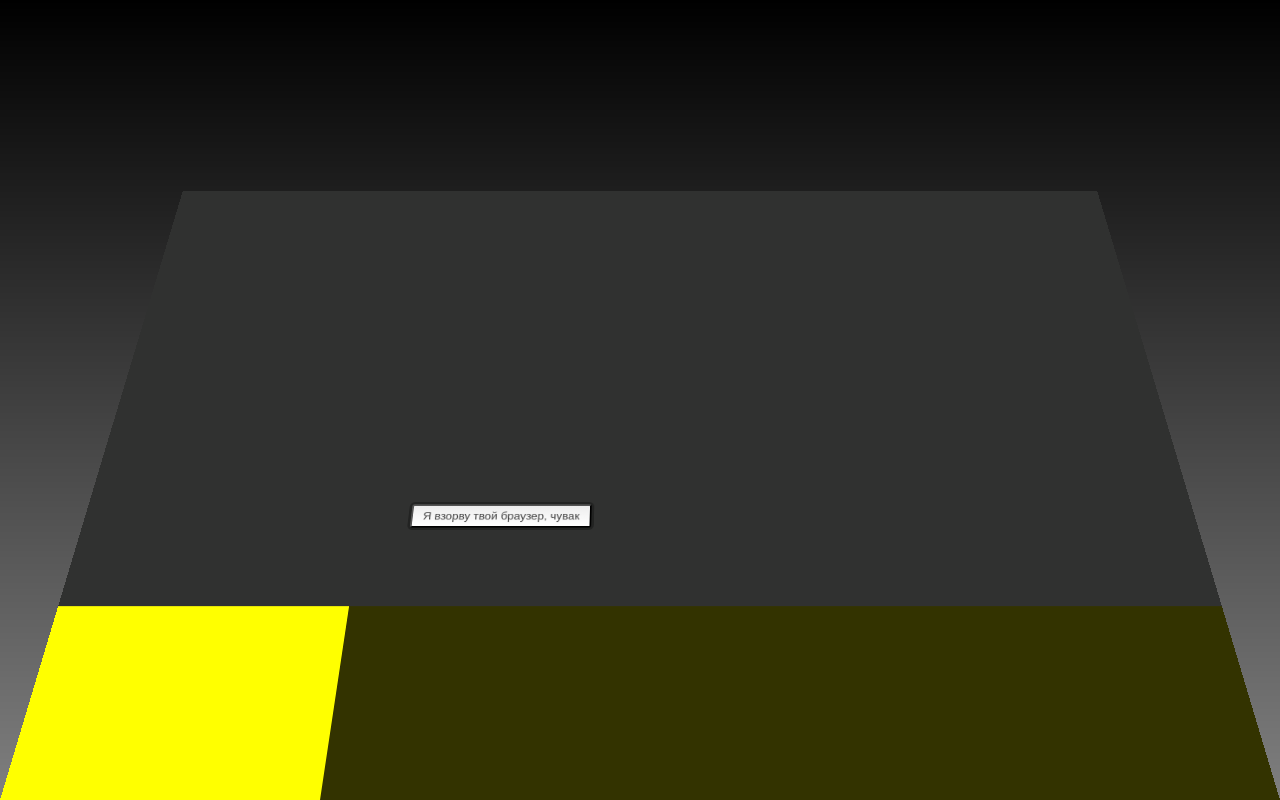
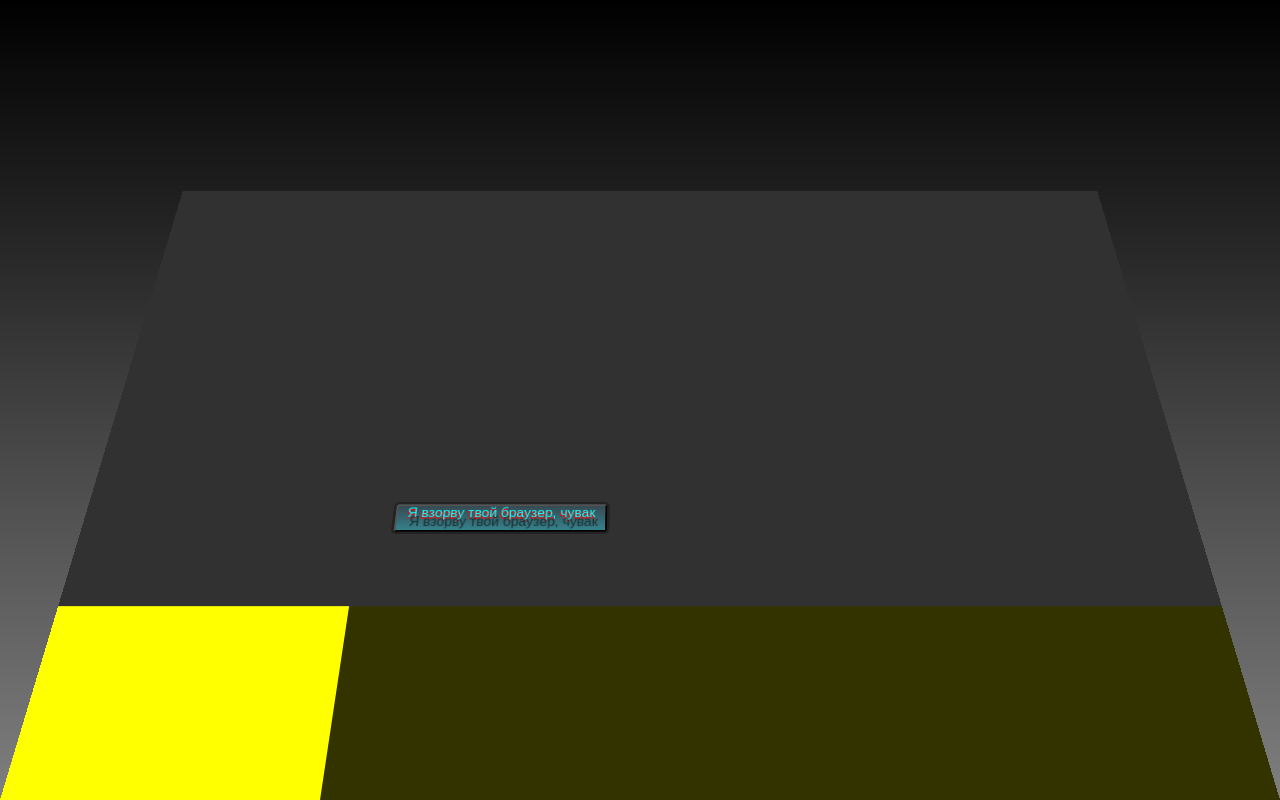
Before and after one commit to apostololeg/der-menu, a plain HTML site: page index.html in a window 1280 px wide. Drawn offline with Linux system fonts and the light colour scheme.

Commit message:
кнопка-убийца

```diff
--- a/index.css
+++ b/index.css
@@ -94,10 +94,11 @@ button
 {
     display: block;
     margin: 78px auto;
-    padding: 5px 12px;
-    color: #444;
-    text-shadow: 0 1px #eee;
-    background-image: -webkit-linear-gradient(top, #ededed 0%, #fff 100%);
-    box-shadow: 0 0 0 3px rgba(0,0,0,.3);
+    padding: 0px 12px 12px;
+    color: #1FF;
+    background-image: -webkit-linear-gradient(top, #364A52 0%, #36818B 100%);
+    box-shadow: 0 0 0 3px rgba(0, 0, 0, 0.3);
     border-radius: 3px;
+    text-shadow: 3px 11px 1px rgba(0, 0, 0, 0.6), -1px 2px 0px #F00;
+    font-size: 16px;
 }
```
